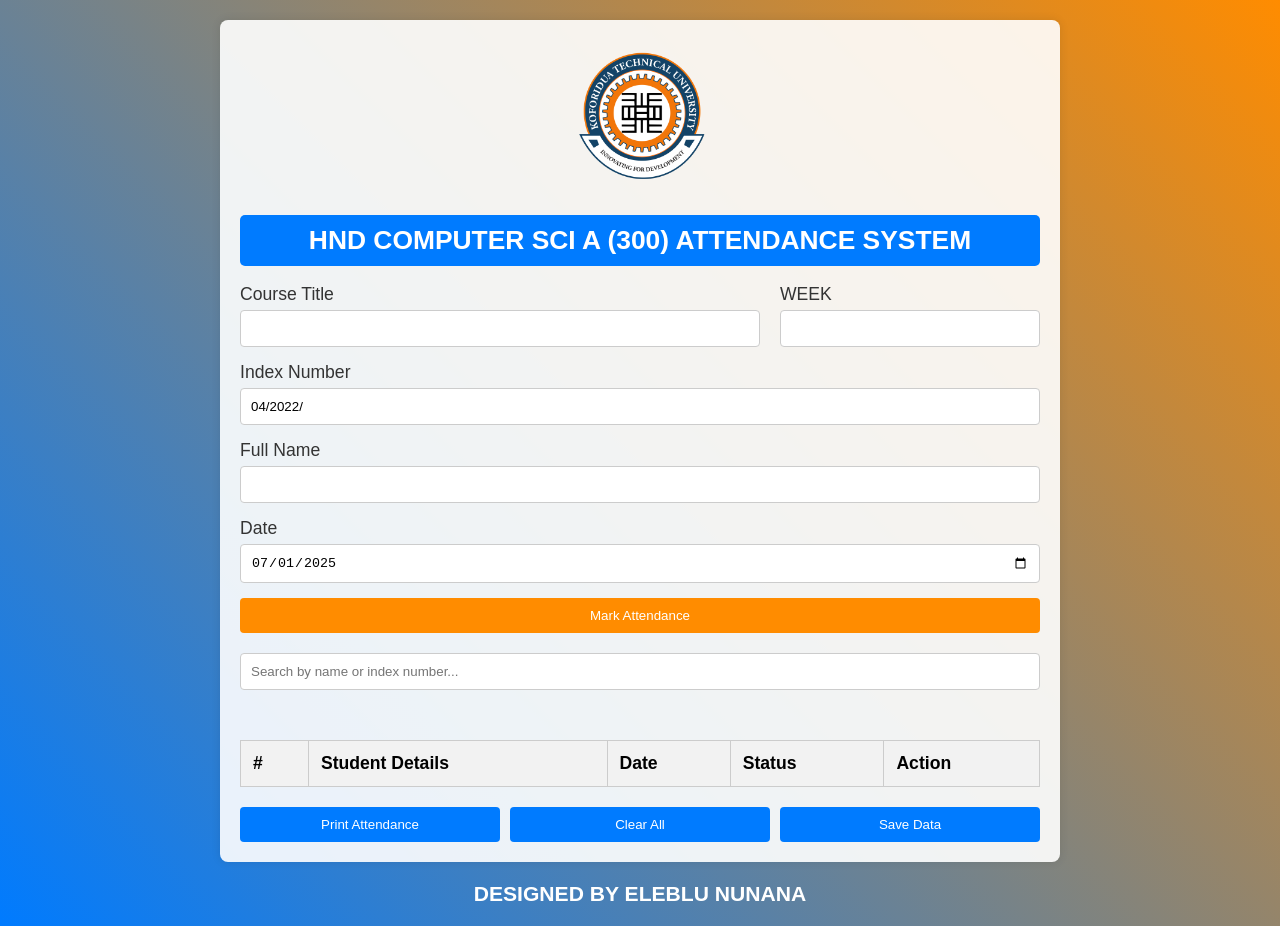
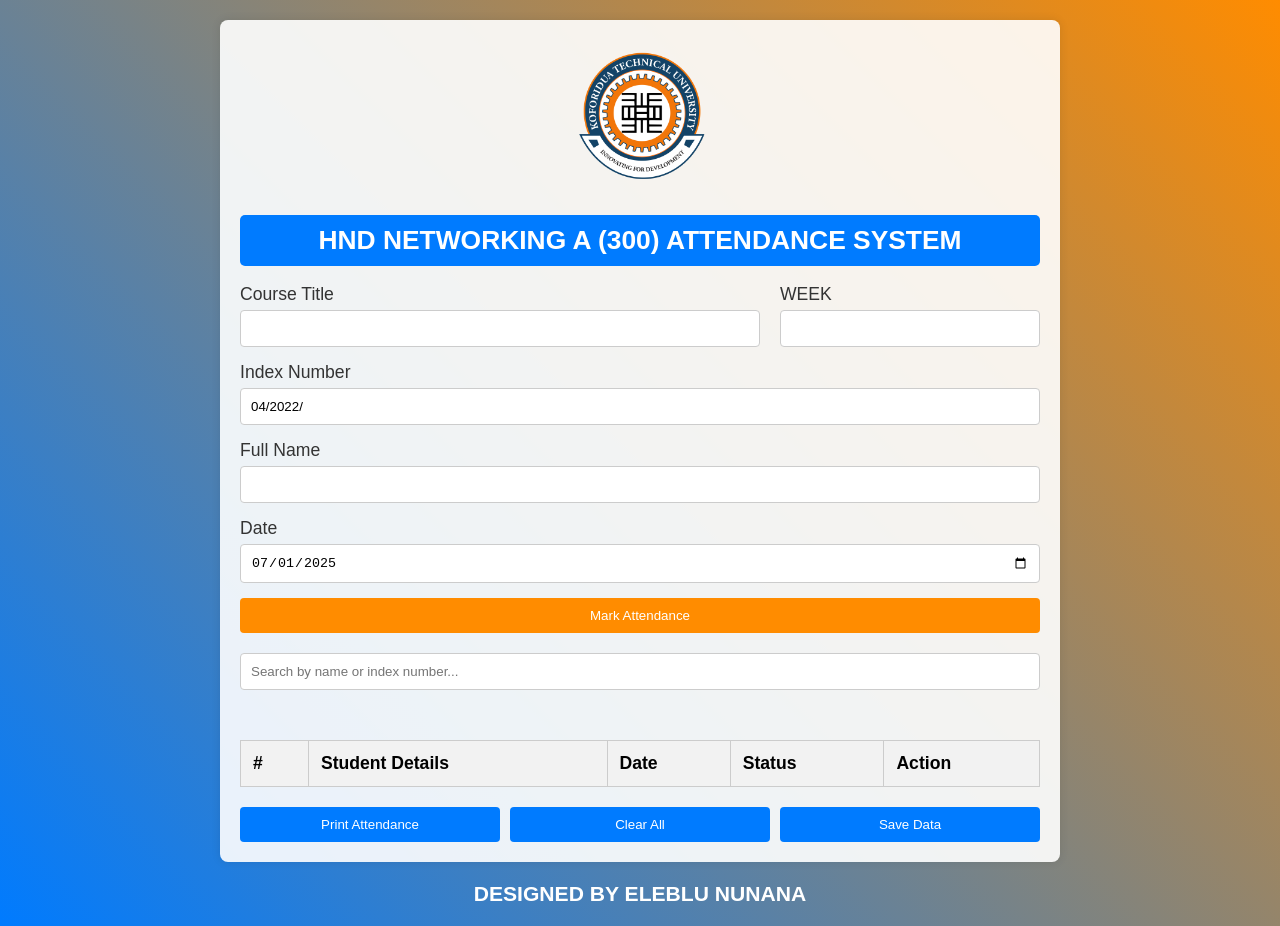
Before and after one commit to BlusMotif/ATTENDANCE-SYSTEM-B, a plain HTML site: page index.html in a window 1280 px wide. Drawn offline with nearby package versions, Linux system fonts and the light colour scheme.

Commit message:
Update index.html

```diff
--- a/index.html
+++ b/index.html
@@ -154,7 +154,7 @@
         <div class="logo">
             <img src="KTU LOGO.PNG" alt="School Logo" style="max-width: 150px;">
         </div>
-        <h1>HND COMPUTER SCI A (300) ATTENDANCE SYSTEM</h1>
+        <h1>HND NETWORKING A (300) ATTENDANCE SYSTEM</h1>
         <form id="attendance-form">
             <div style="display: flex; gap: 20px;">
                 <div class="form-group" style="flex: 2;">
```
